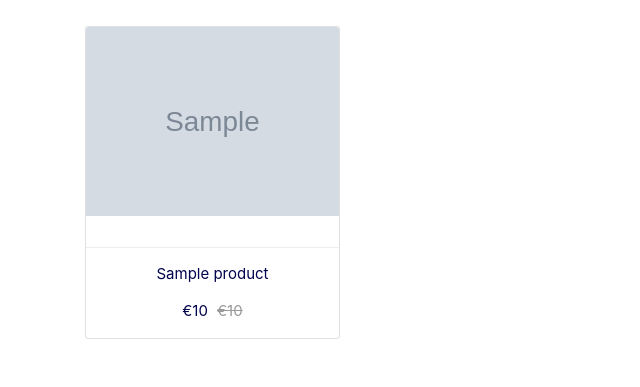
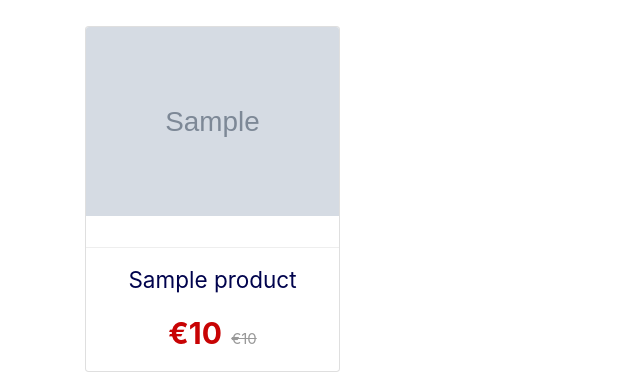
Before and after one commit to LukaszPlawinski/DigiShop, a Django app: page / in a window 1280 px wide. Shown: the part 850-1237 px from the top of the page, without its empty margins (0-640 px from the left). Before the commit the page ends 1189 px from the top, so only its background shows below. Run offline with Django 3.2, Linux system fonts and the light colour scheme; tables that the repository leaves empty hold one stand-in row (values such as "Sample post"); grey boxes marked "Sample" are stand-in pictures; some libraries are stand-ins or nearby versions.

Commit message:
styled price and title

```diff
--- a/static/css/style.css
+++ b/static/css/style.css
@@ -38,8 +38,21 @@ a .nav-link{
     color: #fff;
     text-decoration: none;
 }
-a .info-wrap{
+a .info-wrap, .card-body .title{
     color: #00034D;
+}
+.product-title{
+    font-size: 1.5rem;
+
+}
+.price-new{
+    font-size: 2rem;
+    font-weight: bold;
+    color: #C80304;
+}
+.price{
+     font-weight: bold;
+    color:#C80304;
 }
 .header-main{
     padding: 0;
@@ -60,6 +73,9 @@ a .info-wrap{
 .result-text{
     margin: 25px;
 }
+#id_quantity{
+    margin:10px;
+}
 @media only screen and (min-width: 760px) {
     .header-left h1{
     font-size: 4rem;
```
